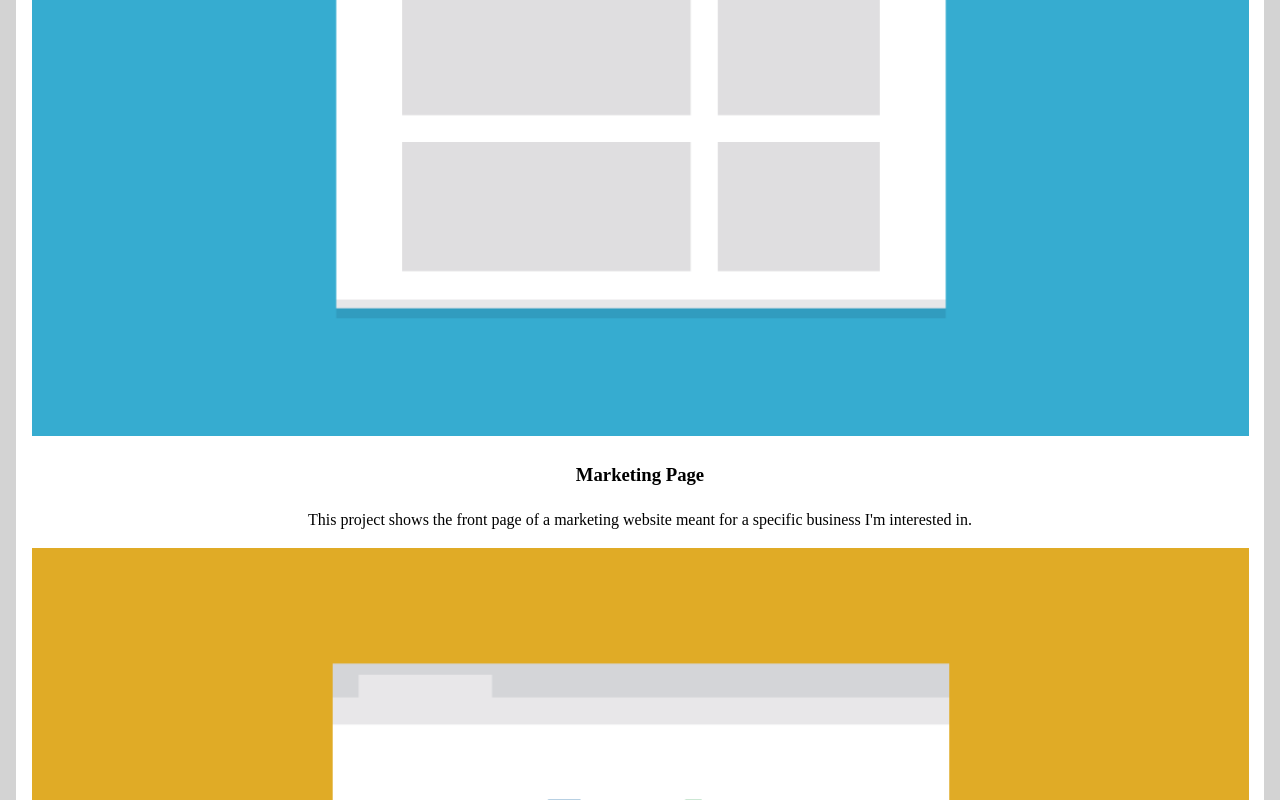
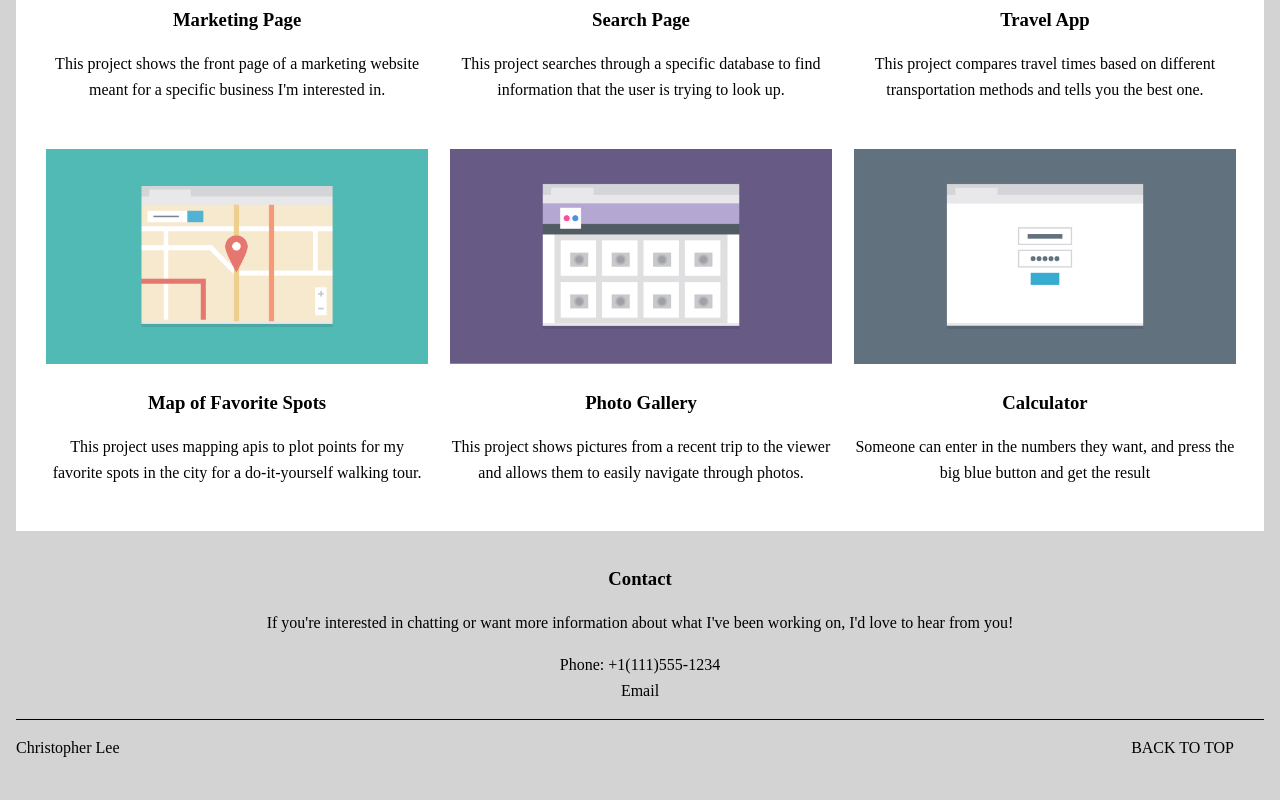
Before and after one commit to chrislee-webdev/TechDegree-Unit-2, a plain HTML site: page index.html in a window 1280 px wide. Shown: the part 740-1540 px from the top of the page. Drawn offline with Linux system fonts and the light colour scheme.

Commit message:
Added layouts for 768px and 1024px screens
Added layouts for 768px and 1024px screens. Need to verify that the site matches the mockups as closely as possible.

```diff
--- a/css/style.css
+++ b/css/style.css
@@ -27,6 +27,7 @@ body{
 footer{
     text-align:center;
     padding:0 1em 2em;
+    margin-bottom:5px;
 }
 
 .project-image{
@@ -59,9 +60,29 @@ a{
     padding-bottom:15px;
     }
 
+.bottom{
+    width:100%
+    margin:0 auto;
+    text-align:center;
+    border-bottom:solid .5px black;
+}
+
 span{
     margin-right:30px;
 }
+
+#footer-links{
+    padding-top:15px;
+}
+
+#footer-name{
+    float:left;
+}
+
+#back-to-top{
+    float:right;
+}
+
 
 /*=====Media Queries=====*/
 
@@ -81,12 +102,32 @@ span{
         padding-left:25px;
     }
 
+    .col{
+        display:inline-block;
+        width:50%;
+        margin-right:-2px;
+        padding-left:15px;
+    }
+
+    #footer-name{
+        float:left;
+    }
+
+    #back-to-top{
+        float:right;
+    }
 
 }
 
+@media (min-width:1024px) {
 
-
-
+    .col{
+        display:inline-block;
+        width:33%;
+        margin-right:-2px;
+        padding:15px 10px;
+    }
+}
 
 
 
--- a/index.html
+++ b/index.html
@@ -72,7 +72,8 @@
         </div>
         </div>
 
-    <footer>
+    <footer class="clearfix">
+        <div class="bottom">
         <h3>Contact</h3>
         <p>If you're interested in chatting or want more information about what I've been working on, I'd love to hear from you!
         </p>
@@ -81,8 +82,13 @@
             <li>Phone: +1(111)555-1234</li>
             <li><a href="mailto:email@yoursite.com?subject=Hello">Email</a></li>
         </ul>
-        <span>Christopher Lee</span>
-        <span><a href="#">BACK TO TOP</a></span>
+        </div>
+
+        <div id="footer-links">
+        <span id="footer-name">Christopher Lee</span>
+        <span id="back-to-top"><a href="#">BACK TO TOP</a></span>
+         </div>
+
     </footer>
 
 
```
